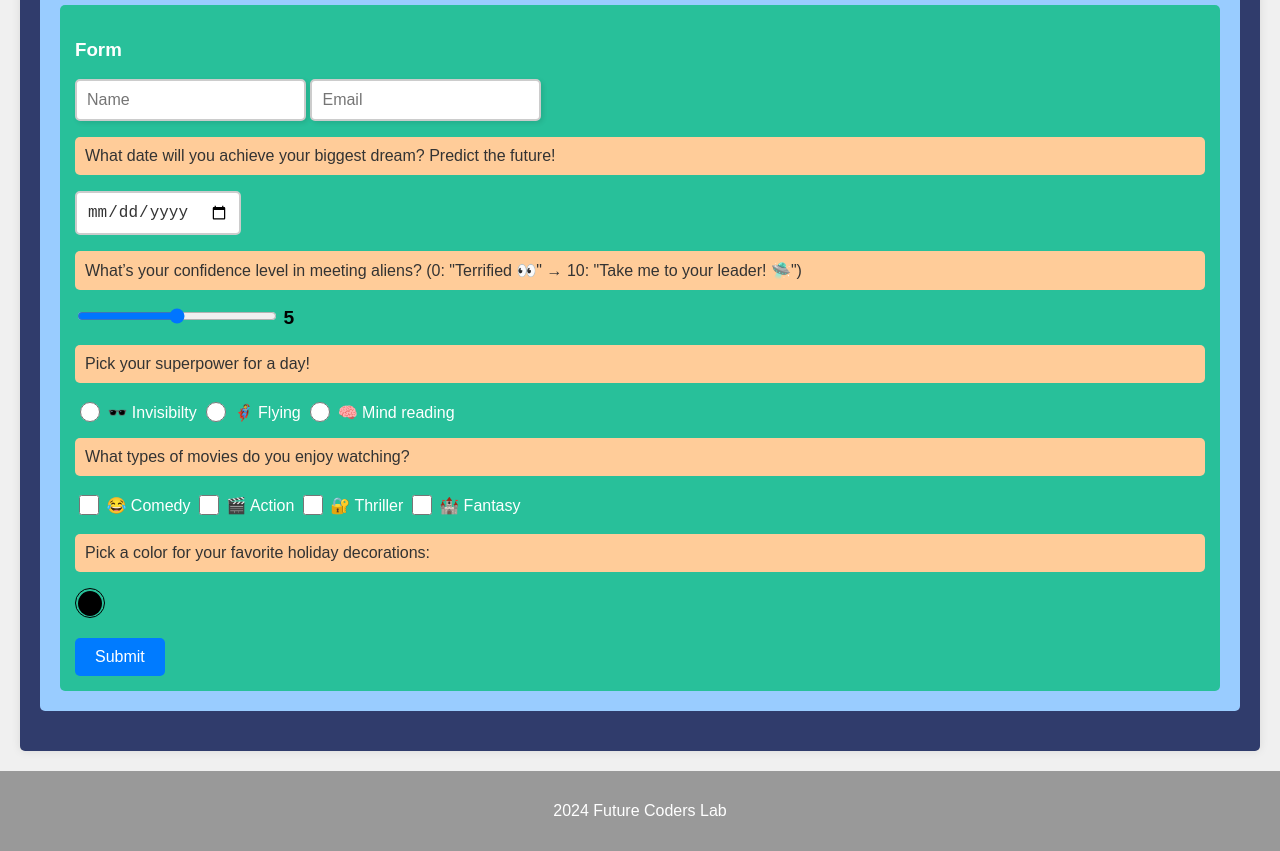
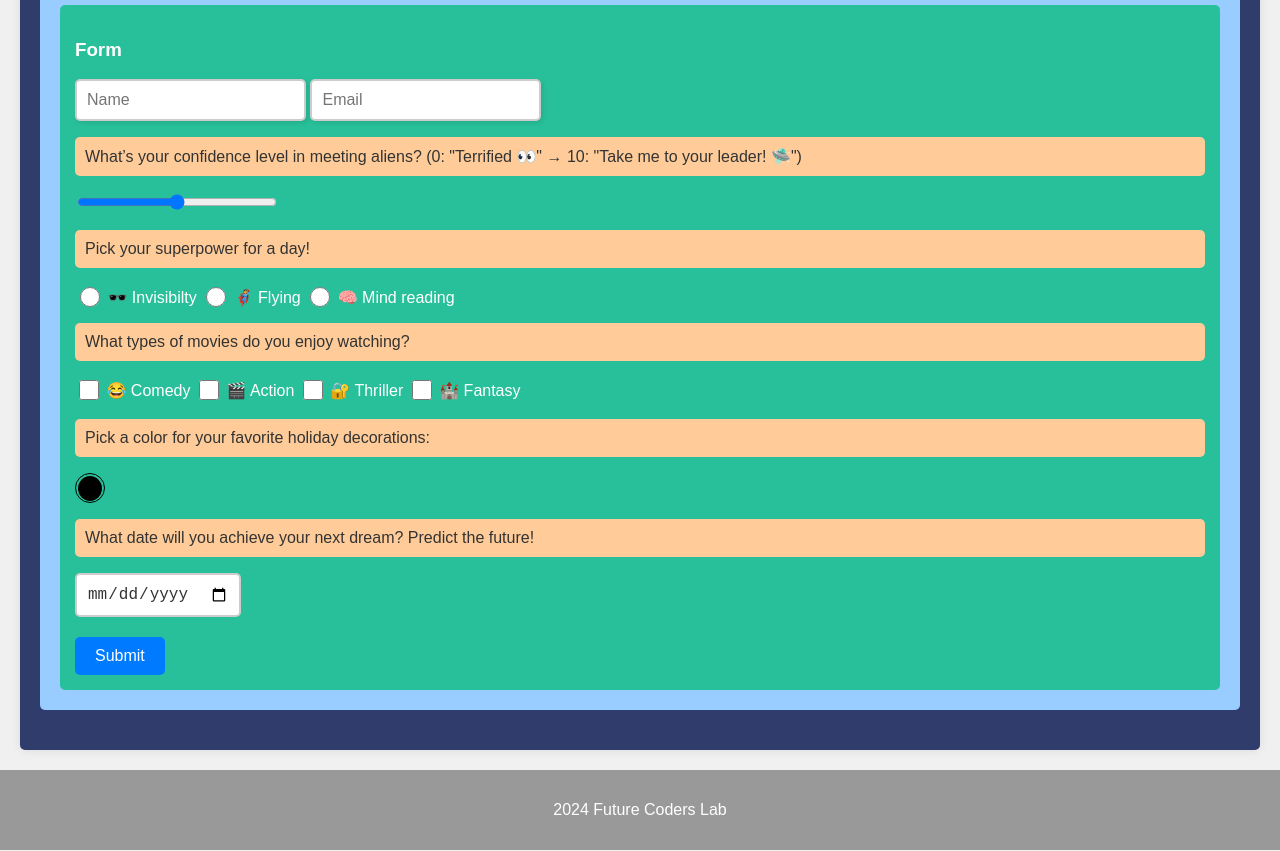
Before and after one commit to ThinkingTechDev/HTML-Part-2, a plain HTML site: page index.html in a window 1280 px wide. Shown: the part 780-1631 px from the top of the page. Drawn offline with Linux system fonts and the light colour scheme.

Commit message:
moved question order

```diff
--- a/index.html
+++ b/index.html
@@ -31,12 +31,6 @@
                     <input type="email" placeholder="Email" />
 
                     <p>
-                        What date will you achieve your biggest dream? Predict
-                        the future!
-                    </p>
-                    <input type="date" />
-
-                    <p>
                         What’s your confidence level in meeting aliens? (0:
                         "Terrified 👀" → 10: "Take me to your leader! 🛸")
                     </p>
@@ -47,9 +41,7 @@
                         max="10"
                         step="1"
                         value="5"
-                        oninput="this.nextElementSibling.value = this.value"
                     />
-                    <output for="slider">5</output>
 
                     <p>Pick your superpower for a day!</p>
                     <input type="radio" id="superpower-1" name="superpower" />
@@ -76,6 +68,12 @@
                     <p>Pick a color for your favorite holiday decorations:</p>
                     <input type="color" />
 
+                    <p>
+                        What date will you achieve your next dream? Predict the
+                        future!
+                    </p>
+                    <input type="date" />
+
                     <button type="button">Submit</button>
                 </form>
             </section>
```
